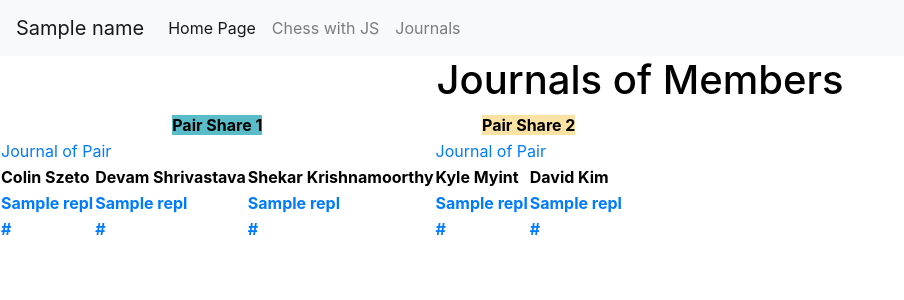
After one commit to colin-szeto/Group-Portfolio, a Flask app: template templates/journals2.html in a window 1280 px wide. The commit adds this page. Shown: the top 300 px of the page, without its empty margins (0-904 px from the left). Run offline with Flask 2, Linux system fonts and the light colour scheme; the template is opened without the code that fills it: most values are stand-ins (such as "Sample title", 1, 10 or a date in 2020); some libraries are stand-ins or nearby versions.

Commit message:
able to reformat the journals page to correctly link out the corresponding links. I was able to apply some more css with the chess with JS to make the game more presentable

```diff
--- a/main.py
+++ b/main.py
@@ -53,7 +53,7 @@ def yourName():
 
 @app.route("/project/journals")#for storing all the links to the webpage
 def journals():
-  return render_template("journals.html")#,repl="repl of website", website ="link to personal website")#allows to define the text that is hyperlinked on the the personal journals
+  return render_template("journals2.html",repl="personal repl", website ="link website")#allows to define the text that is hyperlinked on the the personal journals
 
 #--------------------------------------------------- here is where the chess with POST starts
 @app.route("/project/chessMenu/") # this gets the user to the chess board
--- a/templates/base.html
+++ b/templates/base.html
@@ -34,9 +34,6 @@
           <a class="nav-link" href="/project/index"></a>
           <a class="nav-link" href="/project/chessPush"></a>
 
-
-
-
         </div>
       </div>
     </nav>
--- a/templates/journals.html
+++ b/templates/journals.html
@@ -8,8 +8,6 @@
     <link rel="stylesheet" href="/static/style.css">
   </head>
     <body style="background-color:aquamarine">
-
-
 
     <p style = "color: orange;font-size: 40px; font-family: verdana"> Link to group plan: <a target = "_blank" href="https://docs.google.com/document/d/1ktGsDPl07wBa6YQvsGDCKAi1Bpz_exLEj0Y3ASh-fK0/edit">Project Doc</a></p>
     <p style = "color: orange;font-size: 40px;padding-bottom: 60px; font-family: verdana;"> Link to github: <a target = "_blank" href="https://github.com/kolinbilly/Group-Portfolio/blob/master/README.md">Project Doc</a></p>
--- /dev/null
+++ b/templates/journals2.html
@@ -0,0 +1,96 @@
+{% extends "base.html" %}
+
+{%block content %}
+
+<html>
+
+<head>
+    <style>
+      .all_table {
+        width: 800px;
+      }
+      th, td {
+        /* the cell style of the table*/
+        /* border: 1px solid black;*/
+
+      }
+      .center_on_page{
+        /* centering the whole div in the middle of the page*/
+        max-width: 500px;
+        margin: auto;
+      }
+
+      .text_align_center{
+        /* for centering text within their divs*/
+        text-align: center;
+      }
+
+      .row_links_journal {
+        /* this style corresponds to the row of the table containing the journal links*/
+        text-align: left;
+
+      }
+
+      .row_links_out {
+        /* this style corresponds to the row of the table containing the journal links*/
+        text-align: center;
+        text-align: left;
+        }
+
+        .pairShareOne{
+        background-color: rgb(88, 189, 200);
+        }
+        .pairShareTwo{
+        background-color: rgb(250, 226, 165);
+        }
+
+        body {
+            color: black;
+        }
+  </style>
+</head>
+
+
+<body>
+<h1 class="text_align_center">Journals of Members</h1>
+<table>
+    <tr>
+        <th colspan="3" class="text_align_center"><a class="pairShareOne">Pair Share 1</a></th>
+        <th colspan="3" class="text_align_center"><a class="pairShareTwo">Pair Share 2</a></th>
+    </tr>
+    <tr>
+        <td colspan="3" class="row_links_journal" >
+            <a target = "_blank" href="https://padlet.com/kolinszeto/ir8kqoip55dsdu2d">Journal of Pair</a>
+        </td>
+        <td colspan="3" class="row_links_journal">
+            <a target = "_blank" href="https://docs.google.com/document/d/1i08SNwkyA_2TCnJiLZWBPMQ7OCMuU5pGo1s7aEEmmCI/edit?pli=1">Journal of Pair</a>
+        </td>
+    </tr>
+    <tr>
+        <th class="row_links_out">Colin Szeto</th><!-- Colin Szeto -->
+        <th class="row_links_out">Devam Shrivastava</th><!-- Devam Shrivastava -->
+        <th class="row_links_out">Shekar Krishnamoorthy</th><!-- Shekar Krishnamoorthy -->
+        <th class="row_links_out">Kyle Myint</th><!-- Kyle Myint -->
+        <th class="row_links_out">David Kim</th><!-- David Kim -->
+    </tr>
+    <tr>
+        <th class="row_links_out"><a  target = "_blank" href="https://repl.it/@colinszeto/Python-Web-Portfolio-Series#templates/home.html">{{ repl }}</a></th><!-- Colin Szeto -->
+        <th class="row_links_out"><a  target = "_blank" href="https://repl.it/@D3vIs4G0d/flaskportfolio#templates/home.html">{{ repl }}</a></th><!-- Devam Shrivastava -->
+        <th class="row_links_out"><a  target = "_blank" href="https://repl.it/@shekark642/flaskportfolio-1">{{ repl }}</a></th><!-- Shekar Krishnamoorthy -->
+        <th class="row_links_out"><a  target = "_blank" href="https://repl.it/@KyleMyint/Web-Portfolio#main.py">{{ repl }}</a></th><!-- Kyle Myint -->
+        <th class="row_links_out"><a  target = "_blank" href="https://repl.it/@Ironfire/flaskportfolio-1#templates/home.html">{{ repl }}</a></th><!-- David Kim -->
+    </tr>
+    <tr>
+        <th class="row_links_out"><a  target = "_blank" href="https://python-web-portfolio-series.colinszeto.repl.co/">{{ website }}</a></th><!-- Colin Szeto -->
+        <th class="row_links_out"><a  target = "_blank" href="https://flaskportfolio.d3vis4g0d.repl.co/">{{ website }}</a></th><!-- Devam Shrivastava -->
+        <th class="row_links_out"><a  target = "_blank" href="https://flaskportfolio-1.shekark642.repl.co/">{{ website }}</a></th><!-- Shekar Krishnamoorthy -->
+        <th class="row_links_out"><a  target = "_blank" href="https://web-portfolio.kylemyint.repl.co/">{{ website }}</a></th><!-- Kyle Myint -->
+        <th class="row_links_out"><a  target = "_blank" href="https://flaskportfolio-1.ironfire.repl.co/">{{ website }}</a></th><!-- David Kim -->
+    </tr>
+</table>
+
+</body>
+
+</html>
+
+{% endblock %}
```
Also changed, not shown: static/style.css (+10 -53 lines), templates/chessJs.html (+35 -11 lines).
